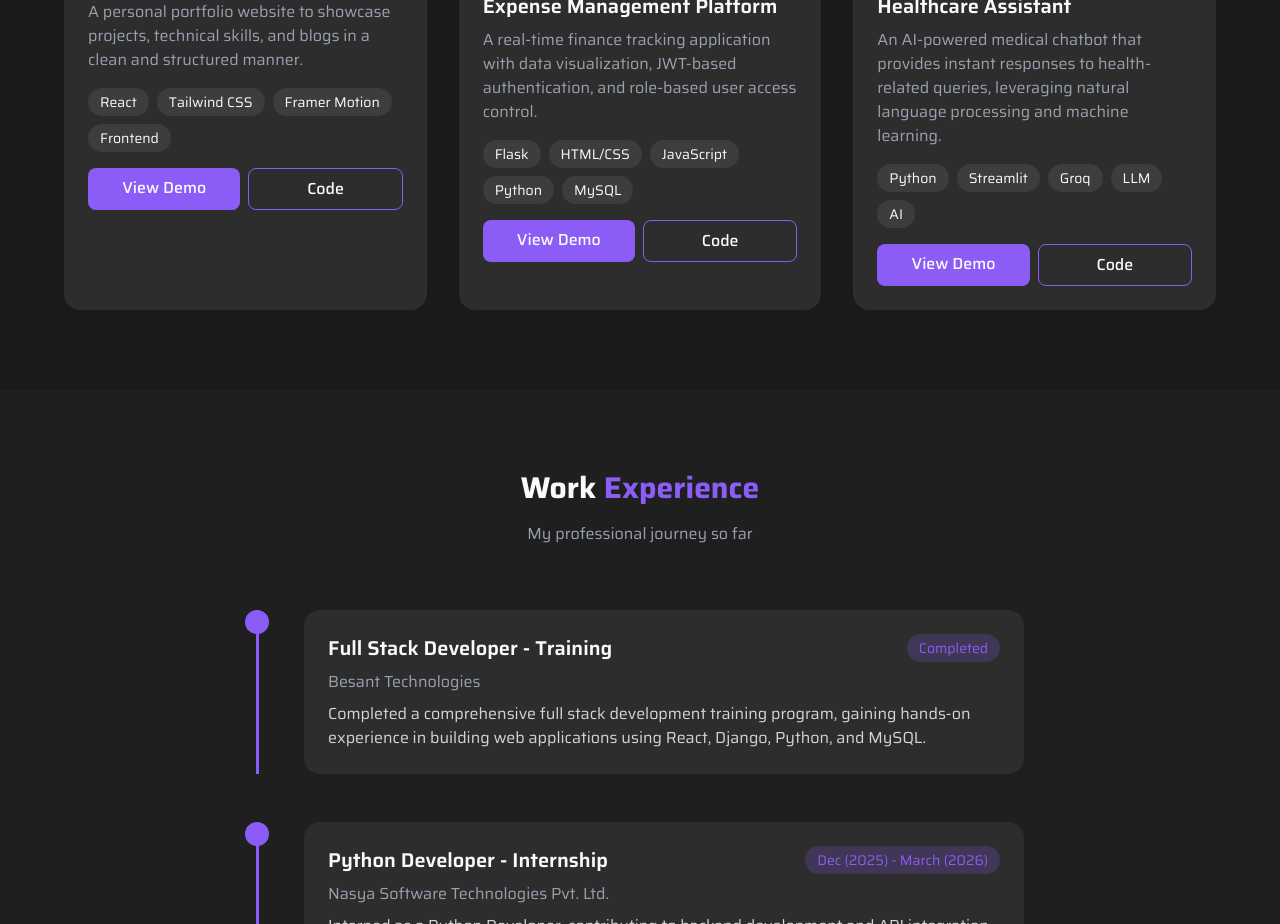
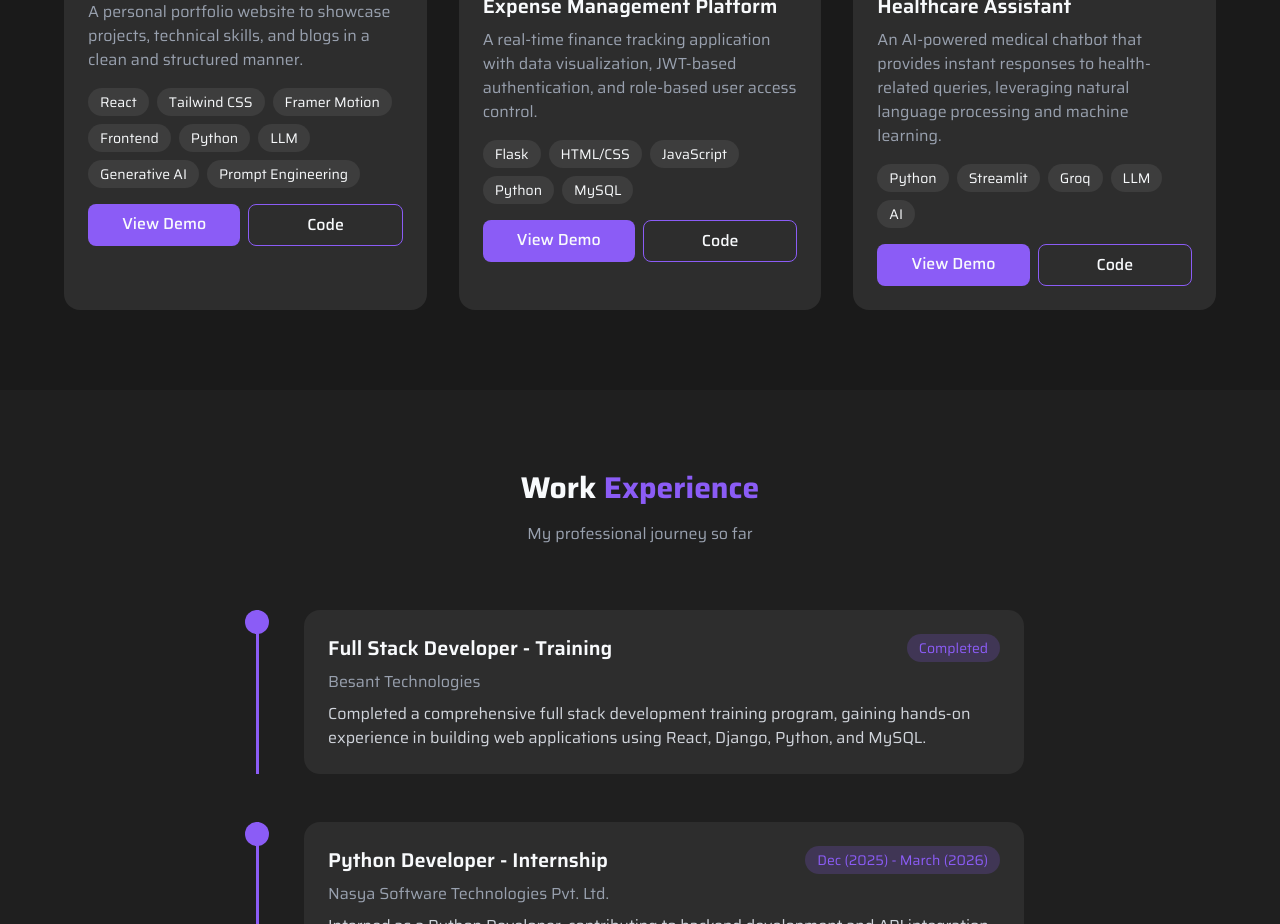
Before and after one commit to Kumar24Gaurav/Portfolio, a React (Vite) app in the folder frontend/: page / in a window 1280 px wide. Shown: the part 3040-3964 px from the top of the page. Built offline with nearby package versions, Linux system fonts and the light colour scheme; no server answers.

Commit message:
portfolio tech stack updated in ui projects card

```diff
--- a/frontend/src/assets/assets.js
+++ b/frontend/src/assets/assets.js
@@ -74,7 +74,7 @@ export const projects = [
     title: "ChatBot Portfolio Website",
     description: "A personal portfolio website to showcase projects, technical skills, and blogs in a clean and structured manner.",
     image: home_page,
-    tech: ["React", "Tailwind CSS", "Framer Motion", "Frontend"],
+    tech: ["React", "Tailwind CSS", "Framer Motion", "Frontend", "Python", "LLM", "Generative AI", "Prompt Engineering"],
     icons: [FaReact, FaCloud],
     demo: "#",
     code: "https://github.com/Kumar24Gaurav/Portfolio/tree/main",
```
